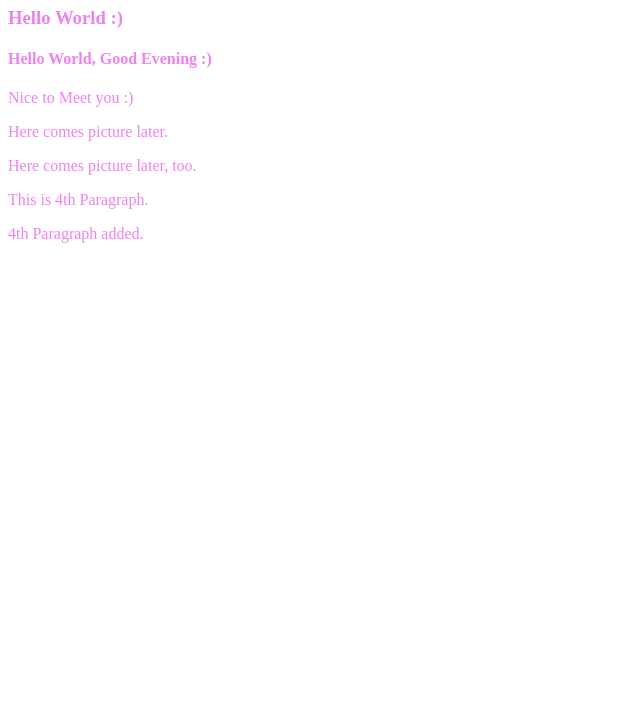
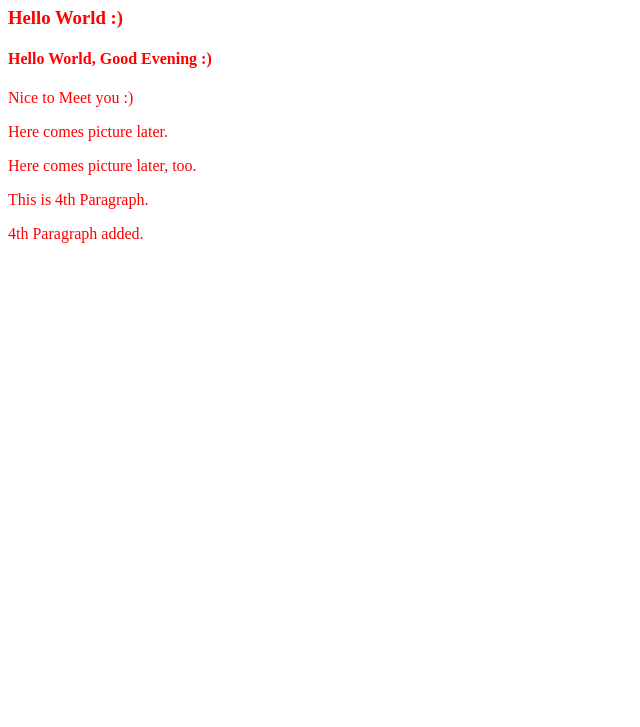
Before and after one commit to M05G07/git_demo2, a plain HTML site: page index.html in a window 1280 px wide. Shown: the part 73-800 px from the top of the page, without its empty margins (0-640 px from the left). Drawn offline with Linux system fonts and the light colour scheme.

Commit message:
color new

```diff
--- a/app.css
+++ b/app.css
@@ -1,4 +1,4 @@
 
 body {
 	backround-color: brown;
-	color: violet;			}
+	color: red;			}
```
